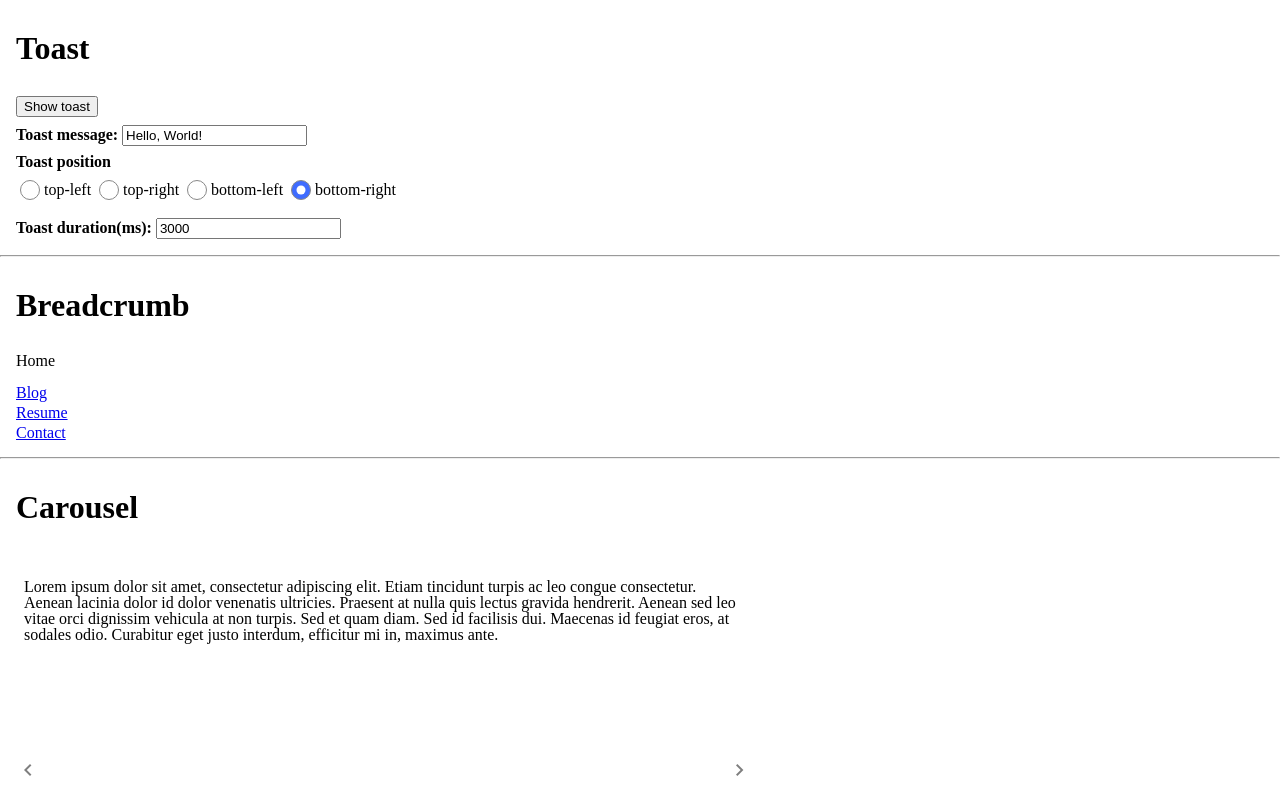
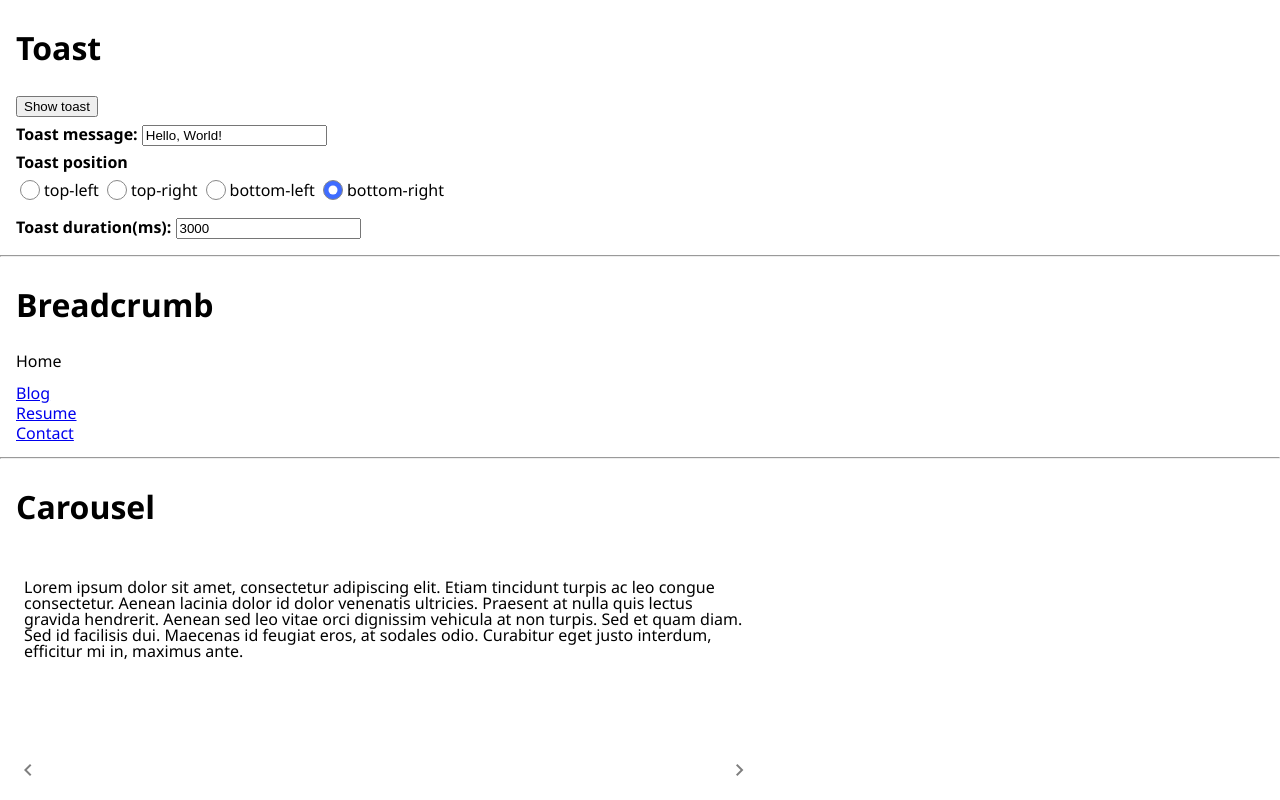
Before and after one commit to HENOZIWD/ui-components, a React (Create React App) app: page / in a window 1280 px wide. Shown: the top 800 px of the page. Built offline with nearby package versions, Linux system fonts and the light colour scheme.

Commit message:
feat: Add font family
Segoe UI, Tahoma, Genava, Verdana, sans-serif

```diff
--- a/src/App.tsx
+++ b/src/App.tsx
@@ -6,6 +6,7 @@ import RadioButton from './components/radioButton';
 import ToggleButton from './components/toggleButton';
 import Checklist from './components/checklist';
 import CarouselDemo from './components/carouselDemo';
+import './styles/app.css';
 
 function App() {
   return (
--- /dev/null
+++ b/src/styles/app.css
@@ -0,0 +1,3 @@
+body {
+  font-family: 'Segoe UI', Tahoma, Geneva, Verdana, sans-serif
+}
```
